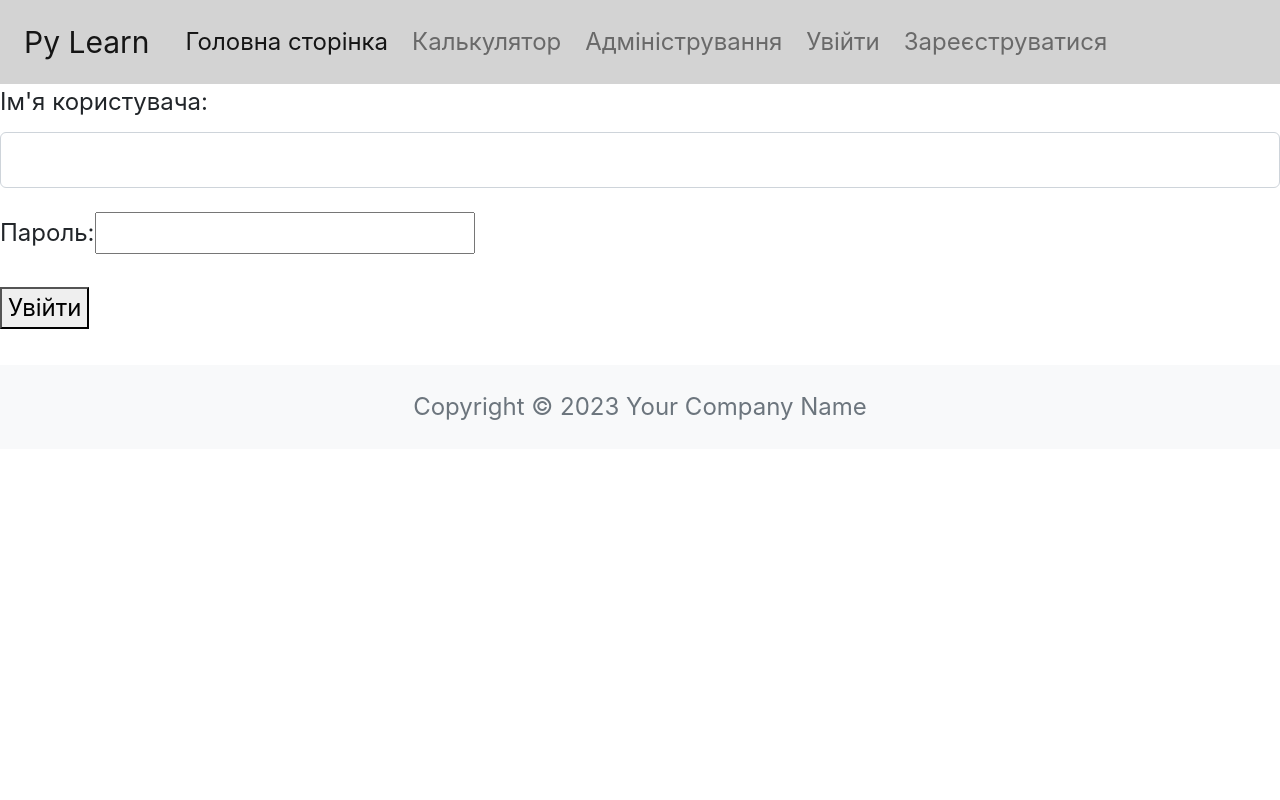
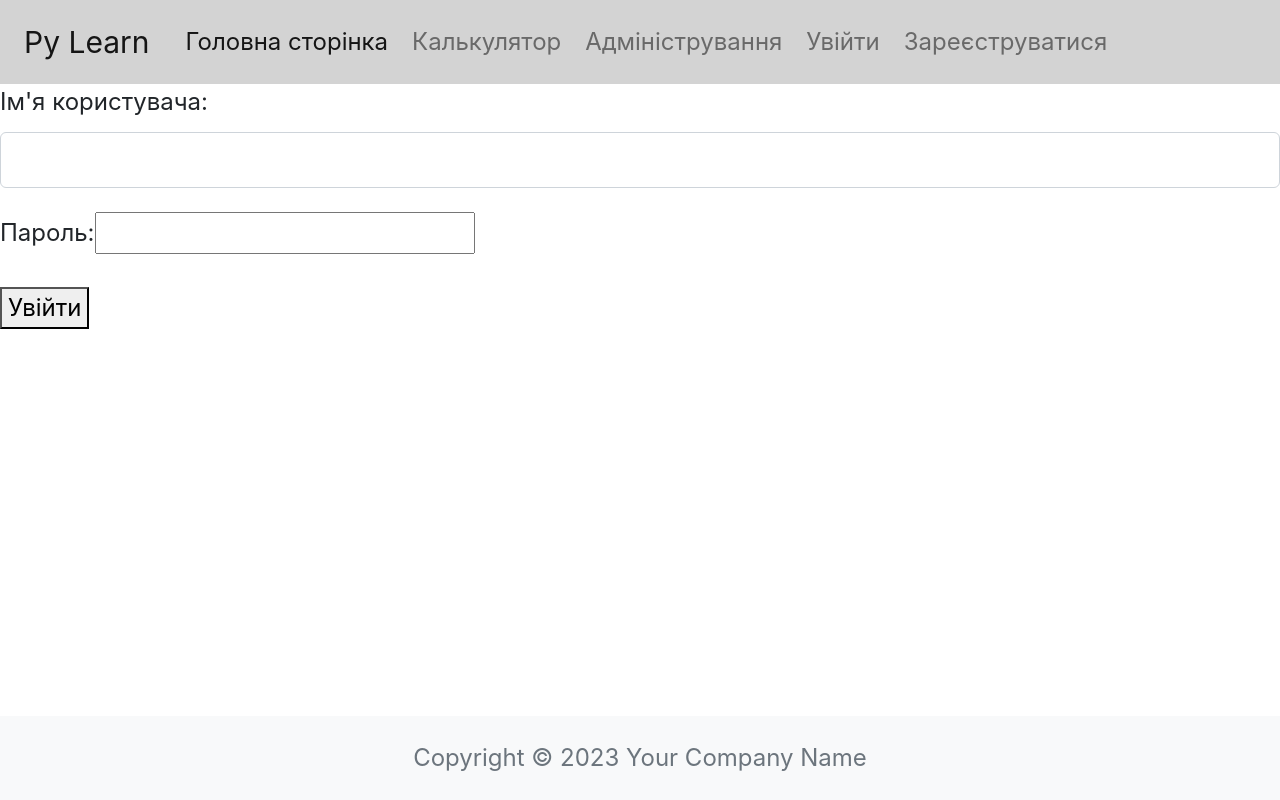
Before and after one commit to Kastet6398/pylearn1, a Django app: page /accounts/login/ in a window 1280 px wide. Run offline with Django 4.2, Linux system fonts and the light colour scheme; data comes from the database, SQL or seed files in the repository.

Commit message:
Update base.html

```diff
--- a/main/templates/main/base.html
+++ b/main/templates/main/base.html
@@ -23,7 +23,7 @@
     <title>Py Learn | {%block title%}{%endblock%}</title>
 </head>
 
-<body>
+<body class="d-flex flex-column min-vh-100">
     <header style="top:0;position:sticky;z-index:99999999999;background: lightgray;">
         <nav class="navbar navbar-expand-lg navbar-light bg-light" style="background-color: lightgray !important;">
           <a class="navbar-brand">Py Learn</a>
```
